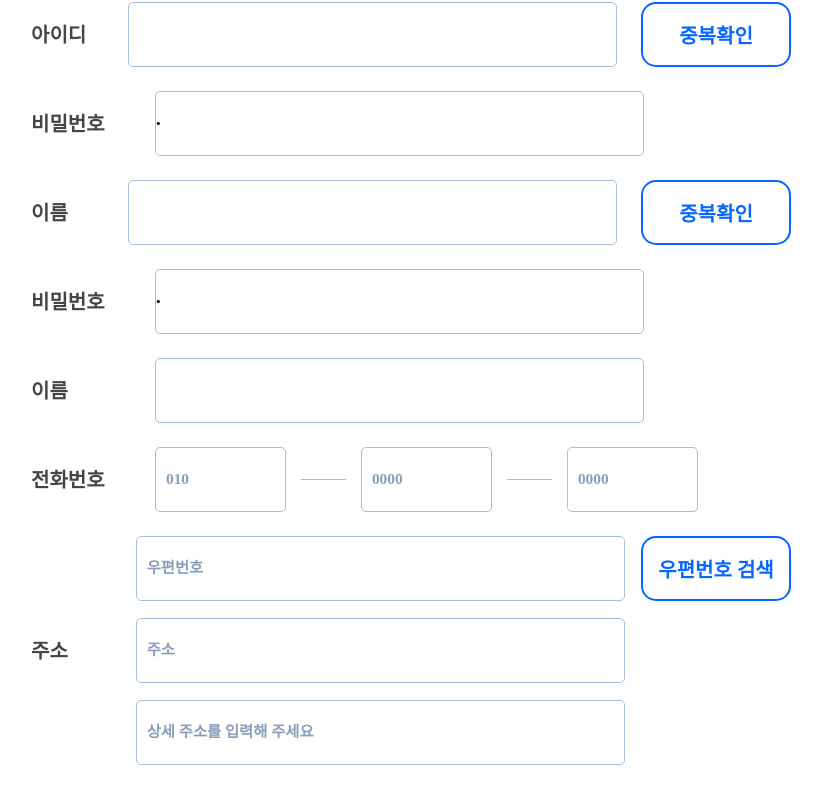
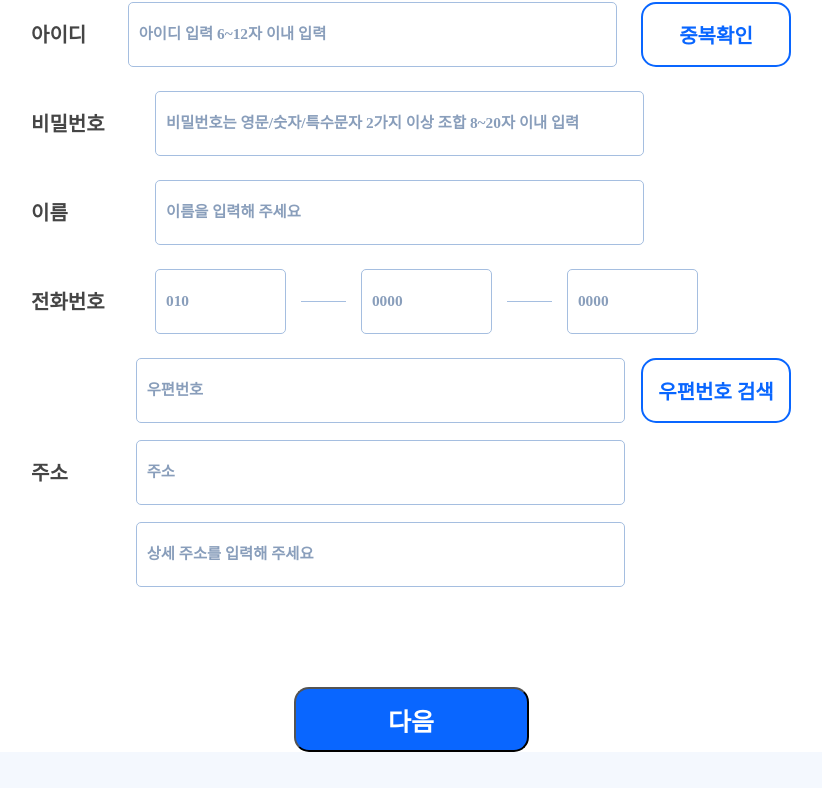
Before and after one commit to LikeLionHGU/Karina_Front, a React (Vite) app: page /signup in a window 1280 px wide. Shown: the part 1402-2190 px from the top of the page, without its empty margins (229-1051 px from the left). Built offline with nearby package versions, Linux system fonts and the light colour scheme.

Commit message:
feat: 회원가입 useState 초기값 문제 및 헤더 컴포넌트 경로 문제

```diff
--- a/src/components/Header.tsx
+++ b/src/components/Header.tsx
@@ -176,17 +176,22 @@ function Header({ isLanding = false }: HeaderProps) {
     const role = localStorage.getItem("role");
     if (role === "ROLE_FACTORY") {
       navigate("/home/factory");
+    } else if (role === "ROLE_FISHER") {
+      navigate("/home/fisher");
     } else {
-      navigate("/home/fisher");
+      navigate("/landing");
     }
+
   };
 
   const handleMyPageClick = () => {
     const role = localStorage.getItem("role");
     if (role === "ROLE_FISHER") {
       navigate("/mypage/request");
+    } else if (role === "ROLE_FACTORY") {
+      navigate("/mypage/matching");
     } else {
-      navigate("/mypage/matching");
+      navigate("/landing");
     }
   };
 
--- a/src/pages/Signup.tsx
+++ b/src/pages/Signup.tsx
@@ -258,11 +258,11 @@ const SearchAddress = styled.button`
 function Signup() {
   const navigate = useNavigate();
   const [isLoading, setIsLoading] = useState(false);
-  const [isActive, setIsActive] = useState(" "); // 'factory' 또는 'fisher
-  const [userId, setUserId] = useState(" ");
+  const [isActive, setIsActive] = useState(""); // 'factory' 또는 'fisher
+  const [userId, setUserId] = useState("");
   const [idValid, setIdValid] = useState<boolean | null>(null);
-  const [userPassword, setUserPassword] = useState(" ");
-  const [userName, setUserName] = useState(" ");
+  const [userPassword, setUserPassword] = useState("");
+  const [userName, setUserName] = useState("");
   const [phoneFirst, setPhoneFirst] = useState("");
   const [phoneMiddle, setPhoneMiddle] = useState("");
   const [phoneEnd, setPhoneEnd] = useState("");
@@ -587,32 +587,6 @@ function Signup() {
           <InfoInput
             placeholder="이름을 입력해 주세요"
             type="text"
-            value={userId}
-            onChange={handleIdChange}
-          />
-          {idValid !== null && (
-            <h1 className={styles.isValid}>
-              {idValid
-                ? "유효한 아이디 입니다."
-                : "유효하지 않은 아이디 입니다."}
-            </h1>
-          )}
-          <IsSameBtn onClick={onCheckId}>중복확인</IsSameBtn>
-        </InfoInputLine>
-        <InfoInputLine>
-          <InfoTitle>비밀번호</InfoTitle>
-          <InfoInput
-            placeholder="비밀번호는 영문/숫자/특수문자 2가지 이상 조합 8~20자 이내 입력"
-            type="password"
-            value={userPassword}
-            onChange={handlePasswordChange}
-          />
-        </InfoInputLine>
-        <InfoInputLine>
-          <InfoTitle>이름</InfoTitle>
-          <InfoInput
-            placeholder="이름을 입력해 주세요"
-            type="text"
             value={userName}
             onChange={handleNameChange}
           />
```
Also changed, not shown: src/pages/FactoryHome.tsx (+3 -1 lines).
